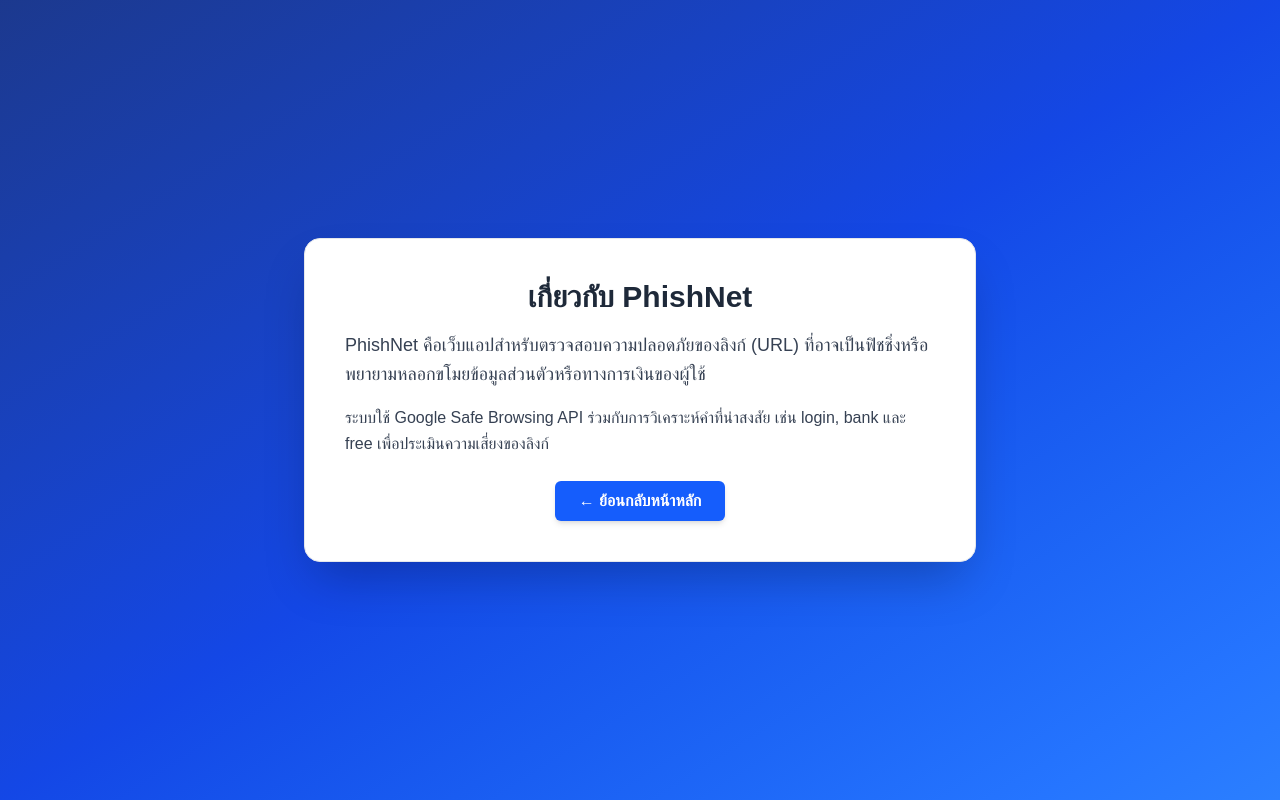
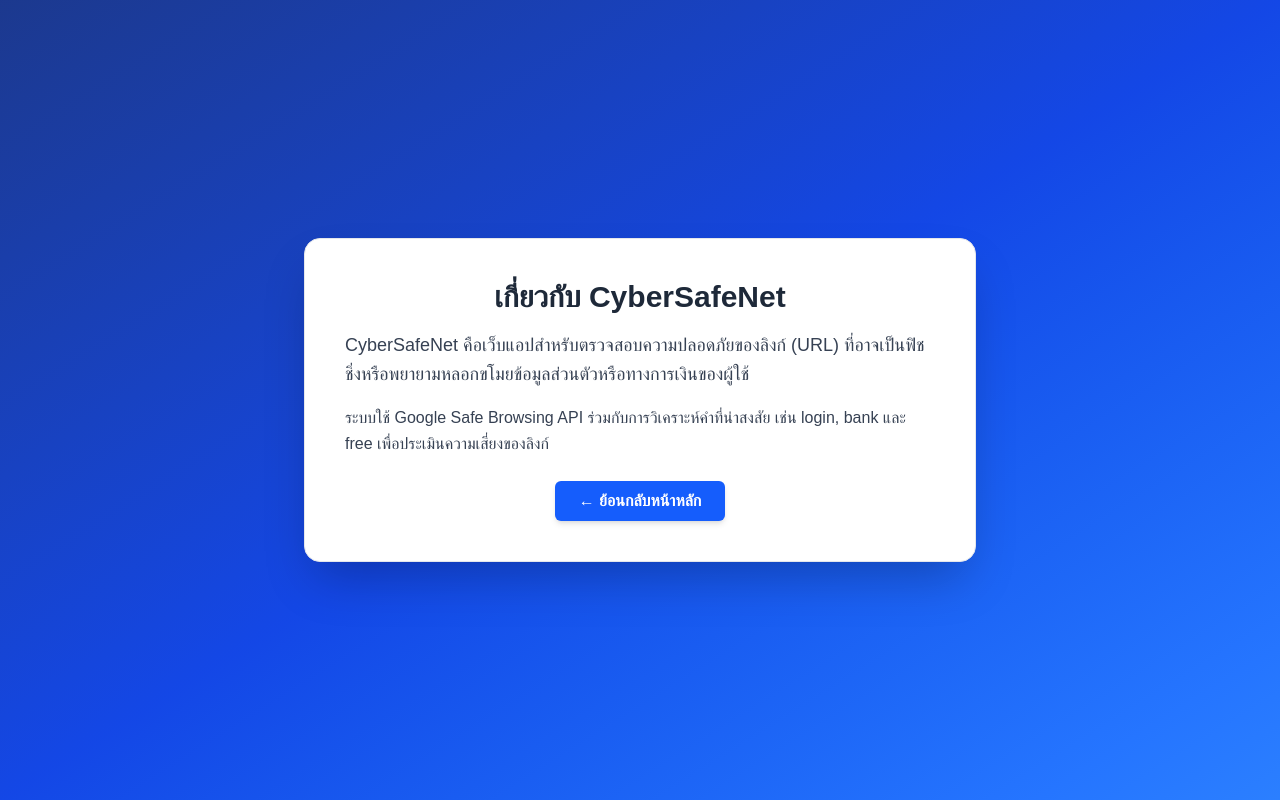
Before and after one commit to naruebet2551/phishnet, a Next.js app: page /about in a window 1280 px wide. Built offline with nearby package versions, Linux system fonts and the light colour scheme.

Commit message:
edit about

```diff
--- a/src/app/about/page.js
+++ b/src/app/about/page.js
@@ -14,14 +14,14 @@
 
   const text = {
     th: {
-      title: 'เกี่ยวกับ PhishNet',
-      desc1: 'PhishNet คือเว็บแอปสำหรับตรวจสอบความปลอดภัยของลิงก์ (URL) ที่อาจเป็นฟิชชิ่งหรือพยายามหลอกขโมยข้อมูลส่วนตัวหรือทางการเงินของผู้ใช้',
+      title: 'เกี่ยวกับ CyberSafeNet',
+      desc1: 'CyberSafeNet คือเว็บแอปสำหรับตรวจสอบความปลอดภัยของลิงก์ (URL) ที่อาจเป็นฟิชชิ่งหรือพยายามหลอกขโมยข้อมูลส่วนตัวหรือทางการเงินของผู้ใช้',
       desc2: 'ระบบใช้ Google Safe Browsing API ร่วมกับการวิเคราะห์คำที่น่าสงสัย เช่น login, bank และ free เพื่อประเมินความเสี่ยงของลิงก์',
       back: '← ย้อนกลับหน้าหลัก',
     },
     en: {
-      title: 'About PhishNet',
-      desc1: 'PhishNet is a web app that helps verify the safety of links (URLs) that may be phishing attempts or scams targeting your personal or financial data.',
+      title: 'About CyberSafeNet',
+      desc1: 'CyberSafeNet is a web app that helps verify the safety of links (URLs) that may be phishing attempts or scams targeting your personal or financial data.',
       desc2: 'The system uses Google Safe Browsing API combined with keyword analysis like login, bank, and free to assess the risk of each URL.',
       back: '← Back to Home',
     },
```
